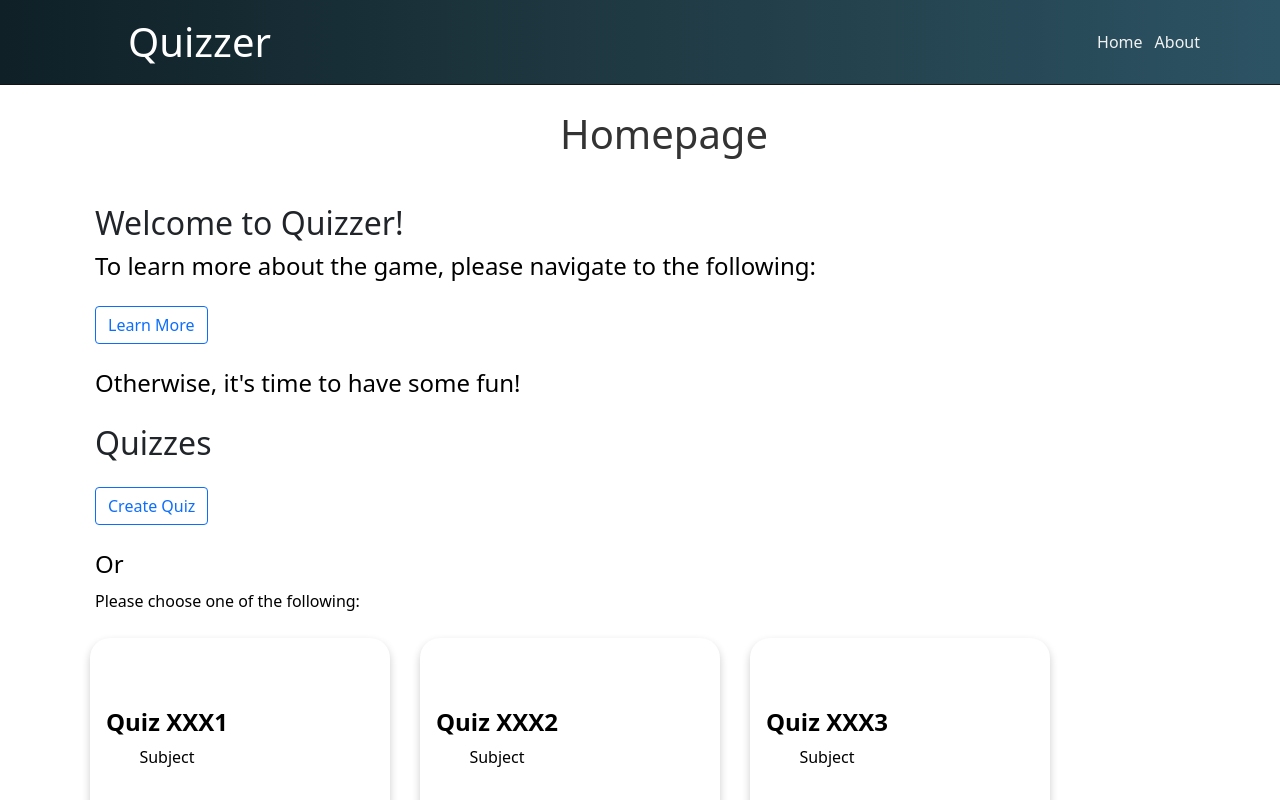
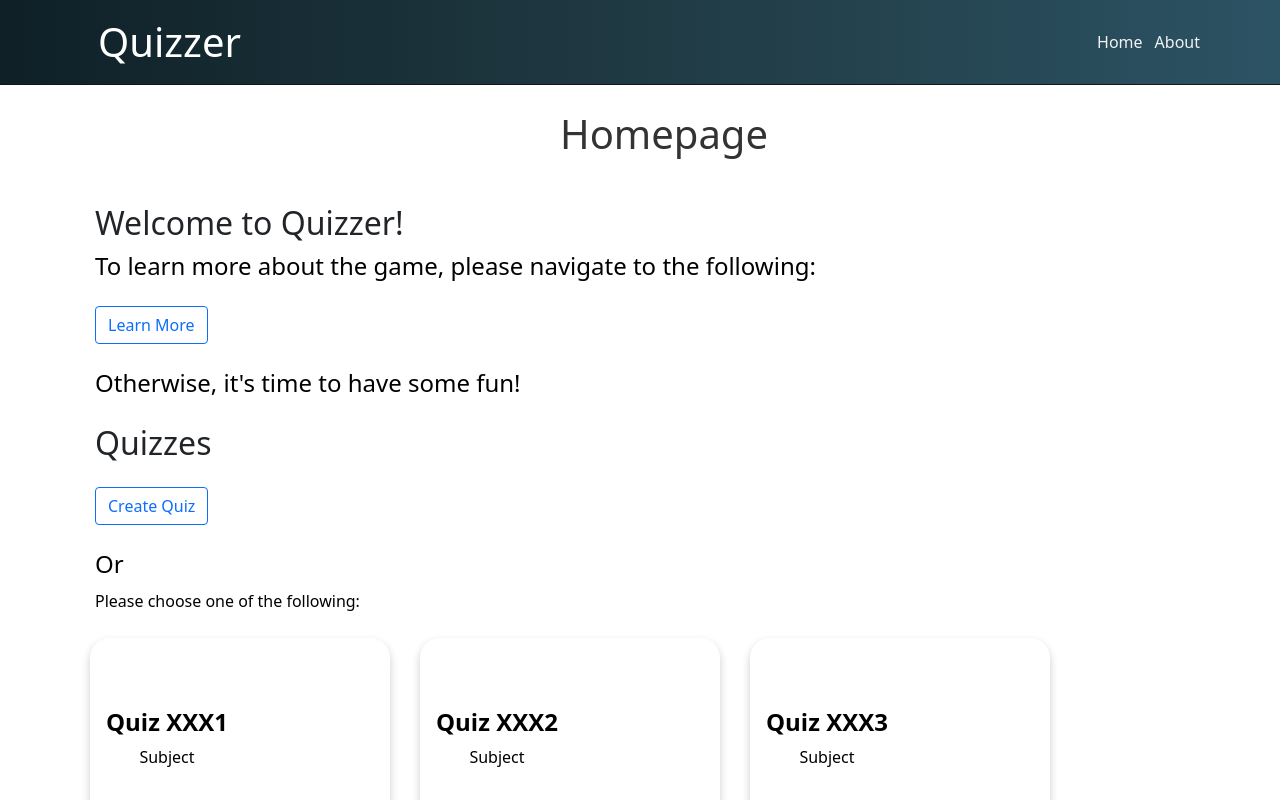
Before and after one commit to adke/Quiz_Application_OpenText_Fall-2022, a Next.js app in the folder frontend_nextjs/: page / in a window 1280 px wide. Shown: the top 800 px of the page. Built offline with nearby package versions, Linux system fonts and the light colour scheme.

Commit message:
Update NavBar

```diff
--- a/frontend_nextjs/styles/globals.css
+++ b/frontend_nextjs/styles/globals.css
@@ -34,7 +34,7 @@ nav a {
 }
 
 nav .logo {
-  margin-left: 80px;
+  margin-left: 50px;
   margin-right: auto;
 }
 
```
